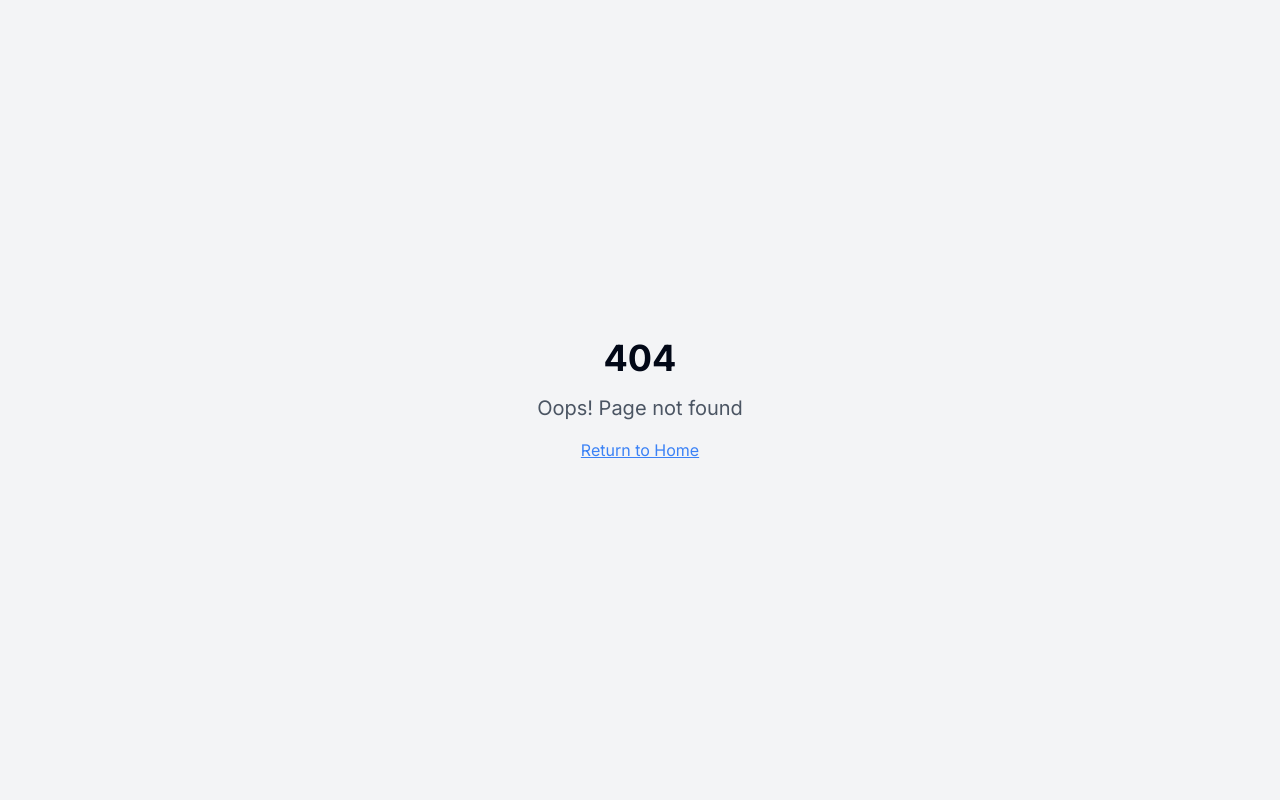
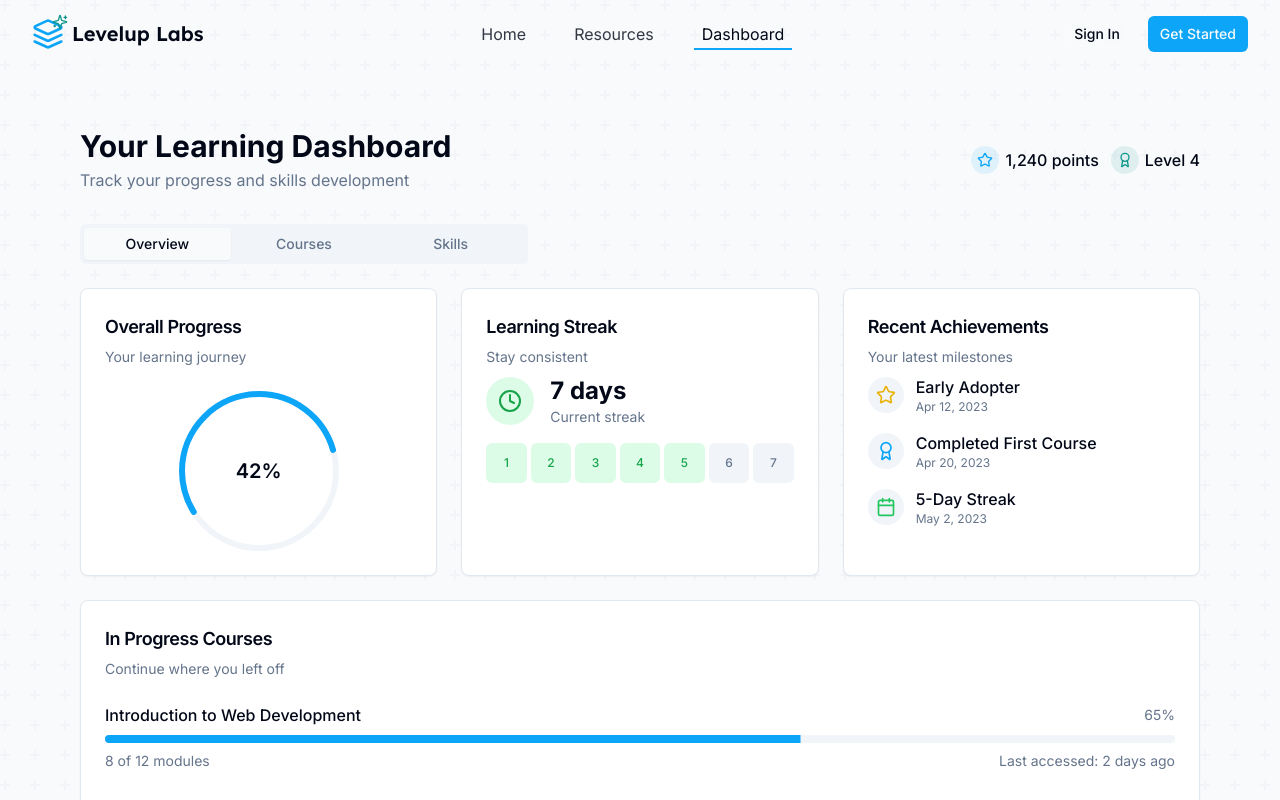
Before and after one commit to levelup4566/Levelup-Labs45667, a React (Vite) app: page /dashboard in a window 1280 px wide. Before the commit this address had no page. Shown: the top 800 px of the page. Built offline with nearby package versions, Linux system fonts and the light colour scheme.

Commit message:
Revert changes

```diff
--- a/src/App.tsx
+++ b/src/App.tsx
@@ -5,6 +5,8 @@ import { TooltipProvider } from "@/components/ui/tooltip";
 import { QueryClient, QueryClientProvider } from "@tanstack/react-query";
 import { BrowserRouter, Routes, Route } from "react-router-dom";
 import Index from "./pages/Index";
+import Dashboard from "./pages/Dashboard";
+import Resources from "./pages/Resources";
 import NotFound from "./pages/NotFound";
 
 const queryClient = new QueryClient();
@@ -17,6 +19,8 @@ const App = () => (
       <BrowserRouter>
         <Routes>
           <Route path="/" element={<Index />} />
+          <Route path="/dashboard" element={<Dashboard />} />
+          <Route path="/resources" element={<Resources />} />
           {/* ADD ALL CUSTOM ROUTES ABOVE THE CATCH-ALL "*" ROUTE */}
           <Route path="*" element={<NotFound />} />
         </Routes>
--- a/src/components/layout/Header.tsx
+++ b/src/components/layout/Header.tsx
@@ -21,6 +21,8 @@ const Header = () => {
 
   const navLinks = [
     { title: 'Home', path: '/' },
+    { title: 'Resources', path: '/resources' },
+    { title: 'Dashboard', path: '/dashboard' },
   ];
 
   return (
```
